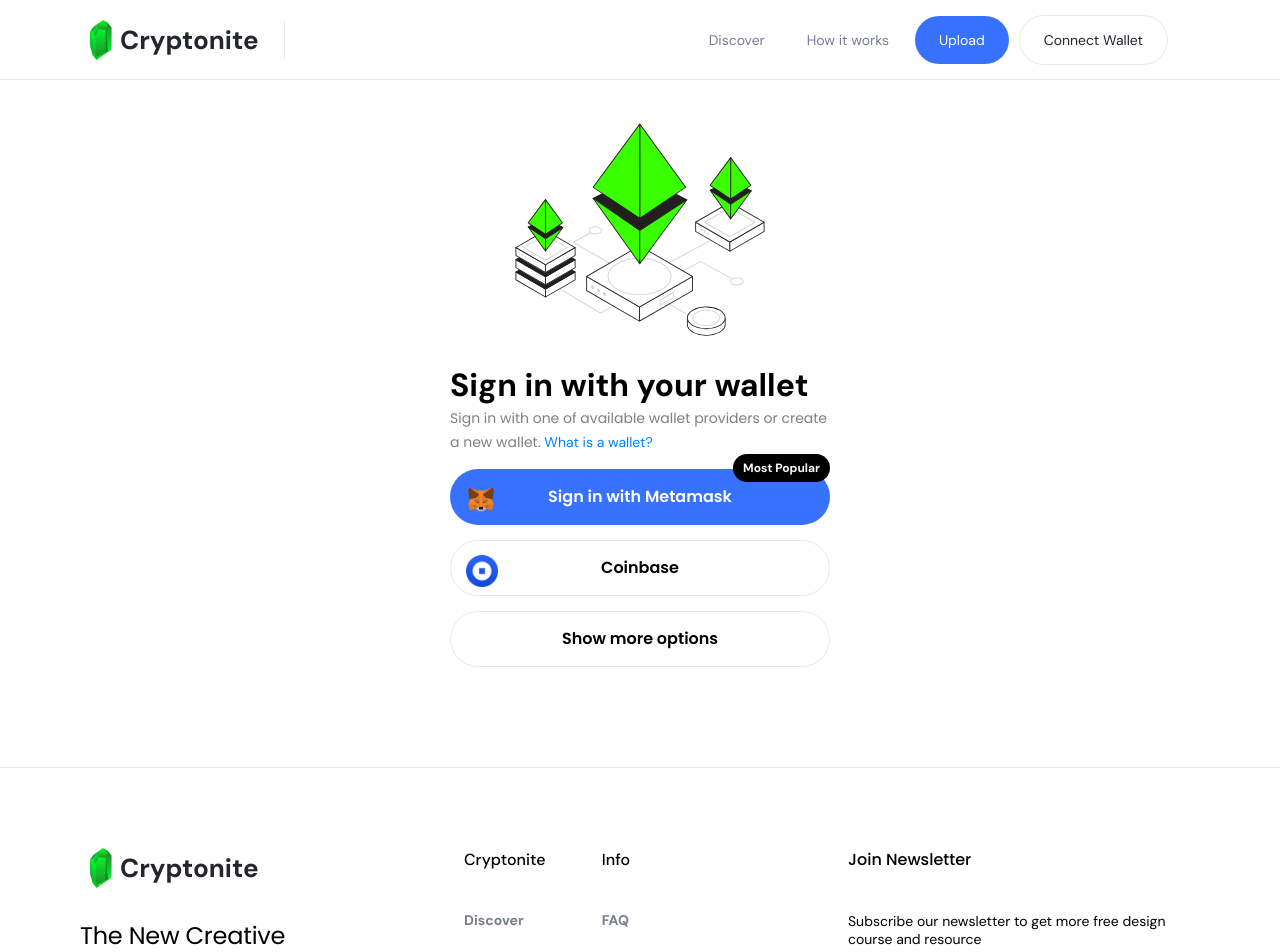
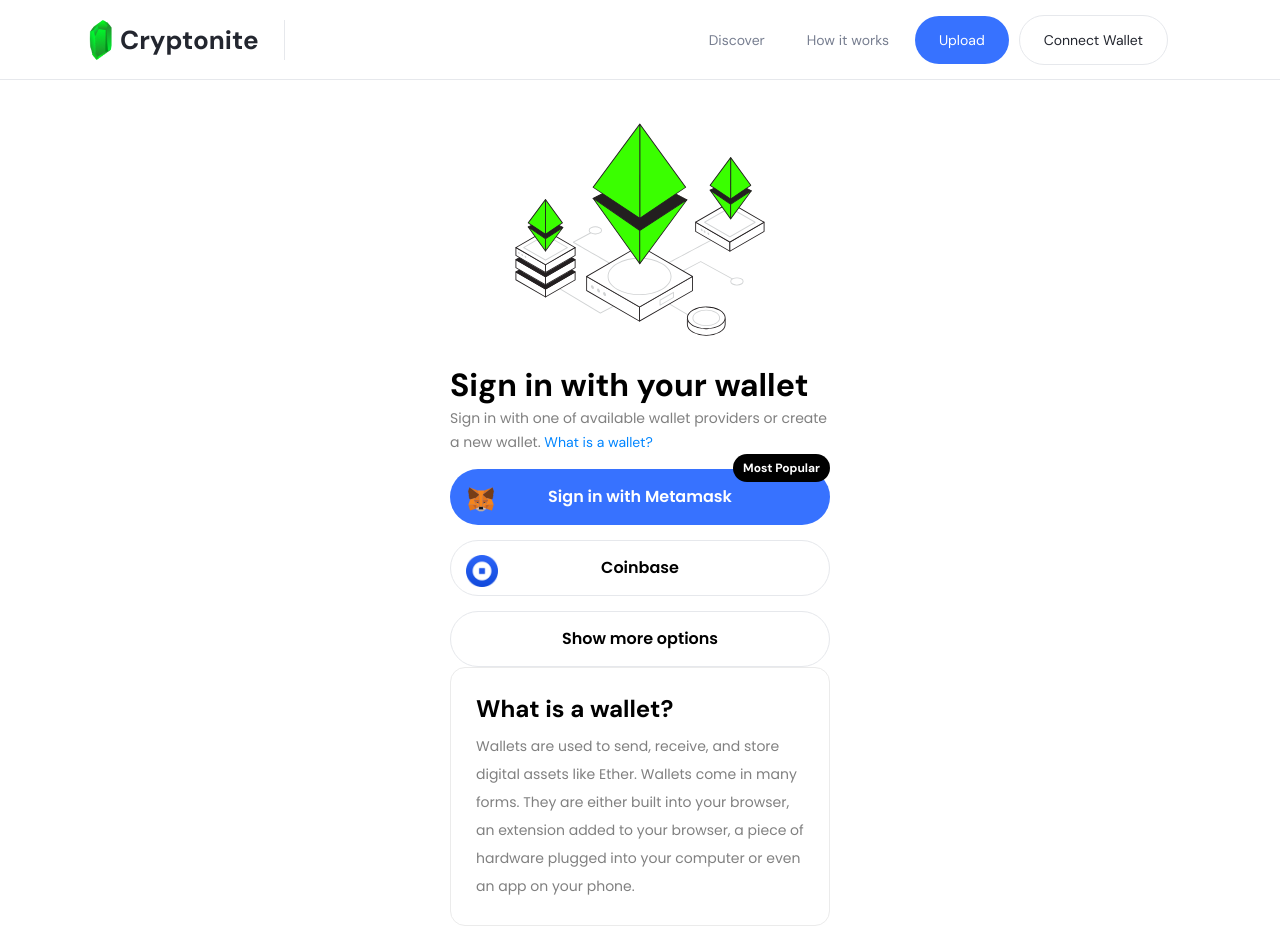
Before and after one commit to Sukhanberliyev/NFT-website, a React (Create React App) app: page /wallets in a window 1280 px wide. Shown: the top 952 px of the page. Built offline with nearby package versions, Linux system fonts and the light colour scheme.

Commit message:
Add wallet  modal

```diff
--- /dev/null
+++ b/src/components/UI/Modals/WalletModal.js
@@ -0,0 +1,19 @@
+import React from "react";
+import classes from "./WalletModal.module.css";
+
+
+const WalletModal = () => {
+  return (
+    <div className={classes.walletModal}>
+      <h2>What is a wallet?</h2>
+      <p>
+        Wallets are used to send, receive, and store digital assets like Ether.
+        Wallets come in many forms. They are either built into your browser, an
+        extension added to your browser, a piece of hardware plugged into your
+        computer or even an app on your phone.
+      </p>
+    </div>
+  );
+};
+
+export default WalletModal;
--- /dev/null
+++ b/src/components/UI/Modals/WalletModal.module.css
@@ -0,0 +1,16 @@
+.walletModal {
+  max-width: 380px;
+  width: 100%;
+  margin: auto;
+  background-color: #ffffff;
+  border: 1px solid #ebebeb;
+  padding: 25px;
+  border-radius: 15px;
+}
+
+.walletModal p {
+   margin-top: 8px;
+   font-size: 14px;
+   color: #808080;
+   line-height: 28px;
+}
--- a/src/components/Wallets/MyWallet.js
+++ b/src/components/Wallets/MyWallet.js
@@ -1,4 +1,5 @@
 import React, { useState } from "react";
+import WalletModal from "../UI/Modals/WalletModal";
 import classes from "./MyWallet.module.css";
 
 const MyWallet = () => {
@@ -26,7 +27,7 @@
                 <img src="/assets/images/metamask.svg" alt="" />
               </div>
               <p>Sign in with Metamask</p>
-							<div className={classes.mostPopular}>Most Popular</div>
+              <div className={classes.mostPopular}>Most Popular</div>
             </a>
           </li>
           <li className={classes.walletList}>
@@ -61,6 +62,7 @@
             </li>
           </ul>
         )}
+        <WalletModal />
       </div>
     </div>
   );
```
